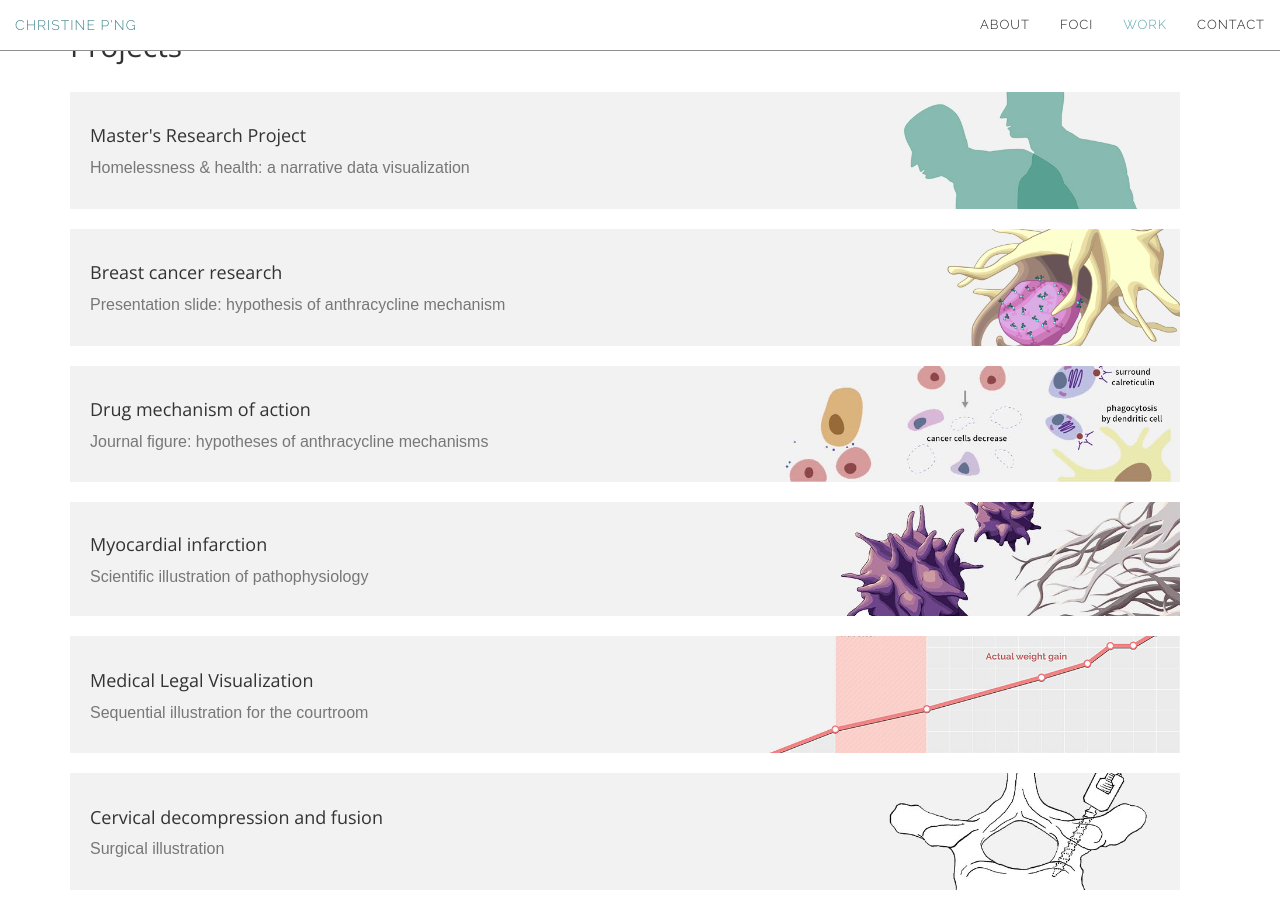
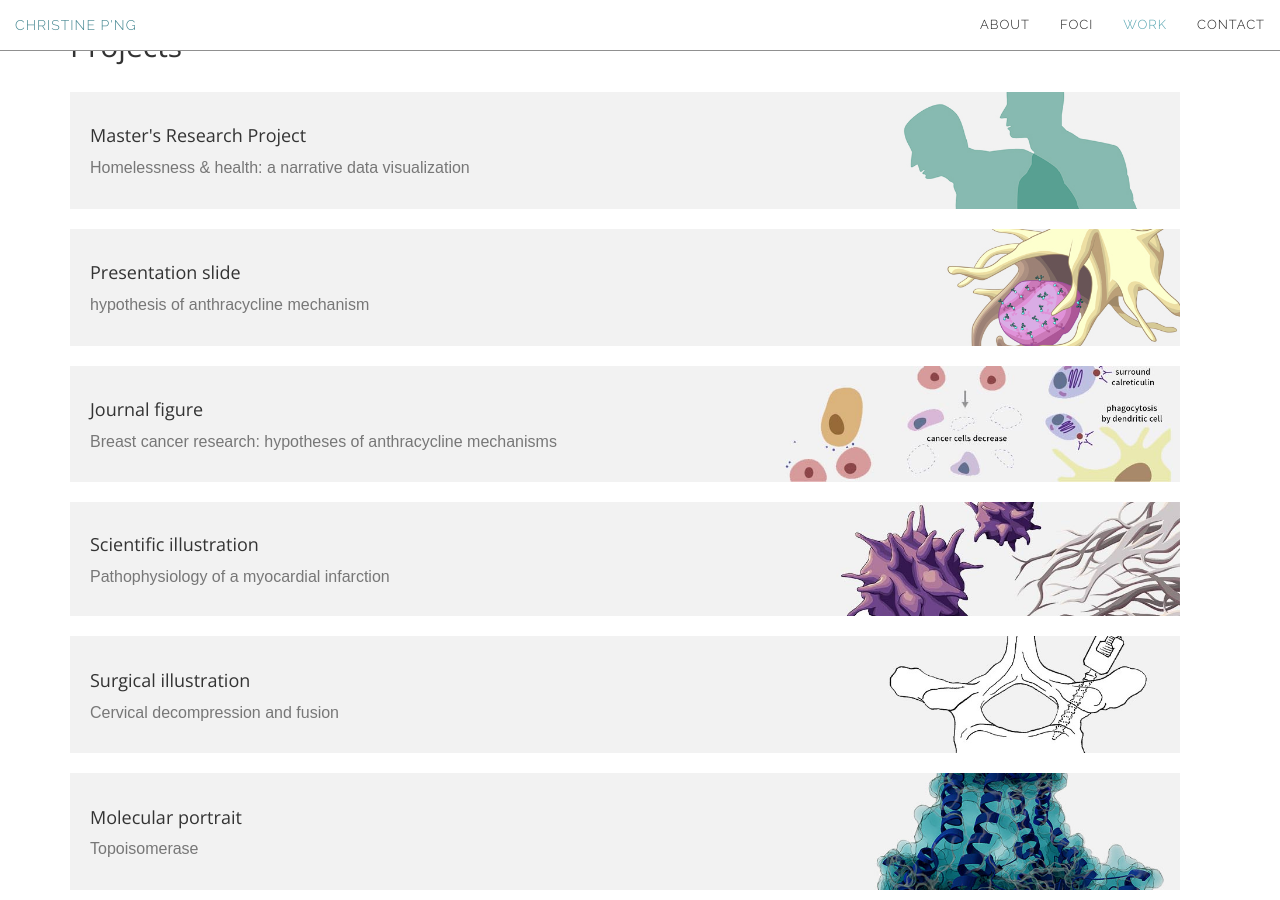
Before and after one commit to chspng/christinepng.ca, a Jekyll site: the page built from index.html, in a window 1280 px wide and 900 px high, scrolled down 2484 px. Built offline with Jekyll 4.4.1, drawn with Linux system fonts in a browser that asks for light colours; some of the changed text lies outside the part shown.

Commit message:
Edited headers and rm medlegal link

```diff
--- a/_includes/portfolio.html
+++ b/_includes/portfolio.html
@@ -54,10 +54,10 @@
 					<div class="portfolio-link-caption">
 						<div class="portfolio-link-caption-content">
 							<div class="project-title text-faded">
-								<h4>Drug mechanism of action</h4>
+								<h4>Journal figure</h4>
 							</div>
 							<div class="project-subtitle text-muted">
-								<p>Journal figure: hypotheses of anthracycline mechanisms
+								<p>Breast cancer research: hypotheses of anthracycline mechanisms
 							</div>
 						</div>
 					</div>
@@ -72,10 +72,10 @@
 					<div class="portfolio-link-caption">
 						<div class="portfolio-link-caption-content">
 							<div class="project-title text-faded">
-								<h4>Myocardial infarction</h4>
+								<h4>Scientific illustration</h4>
 							</div>
 							<div class="project-subtitle text-muted">
-								<p>Scientific illustration of pathophysiology
+								<p>Pathophysiology of a myocardial infarction
 							</div>
 						</div>
 					</div>
@@ -83,7 +83,7 @@
 			</a>
 		</div>
 
-		<div class="row no-gutter col-lg-12 margin-bottom">
+<!-- 		<div class="row no-gutter col-lg-12 margin-bottom">
 			<a href="project-medlegal" class="thumbnail portfolio-link hovereffect">
 				<img src="img/thumbnail/medlegal.jpg" class="img-responsive" alt="">
 					<div class="overlay">
@@ -99,7 +99,7 @@
 					</div>
 				</div>
 			</a>
-		</div>
+		</div> -->
 
 		<div class="row no-gutter col-lg-12 margin-bottom">
 			<a href="project-surgery" class="thumbnail portfolio-link hovereffect">
@@ -108,10 +108,10 @@
 					<div class="portfolio-link-caption">
 						<div class="portfolio-link-caption-content">
 							<div class="project-title text-faded">
-								<h4>Cervical decompression and fusion</h4>
+								<h4>Surgical illustration</h4>
 							</div>
 							<div class="project-subtitle text-muted">
-								<p>Surgical illustration
+								<p>Cervical decompression and fusion
 							</div>
 						</div>
 					</div>
@@ -143,10 +143,10 @@
 					<div class="portfolio-link-caption">
 						<div class="portfolio-link-caption-content">
 							<div class="project-title text-faded">
-								<h4>Topoisomerase</h4>
+								<h4>Molecular portrait</h4>
 							</div>
 							<div class="project-subtitle text-muted">
-								<p>Molecular portrait
+								<p>Topoisomerase
 							</div>
 						</div>
 					</div>
@@ -179,10 +179,10 @@
 					<div class="portfolio-link-caption">
 						<div class="portfolio-link-caption-content">
 							<div class="project-title text-faded">
-								<h4>Bones of the foot</h4>
+								<h4>Carbon dust illustration</h4>
 							</div>
 							<div class="project-subtitle text-muted">
-								<p>Carbon dust illustration</p>
+								<p>Bones of the foot</p>
 							</div>
 						</div>
 					</div>
```
Also changed, not shown: other parts of _includes/portfolio.html (+2 -2 lines).
